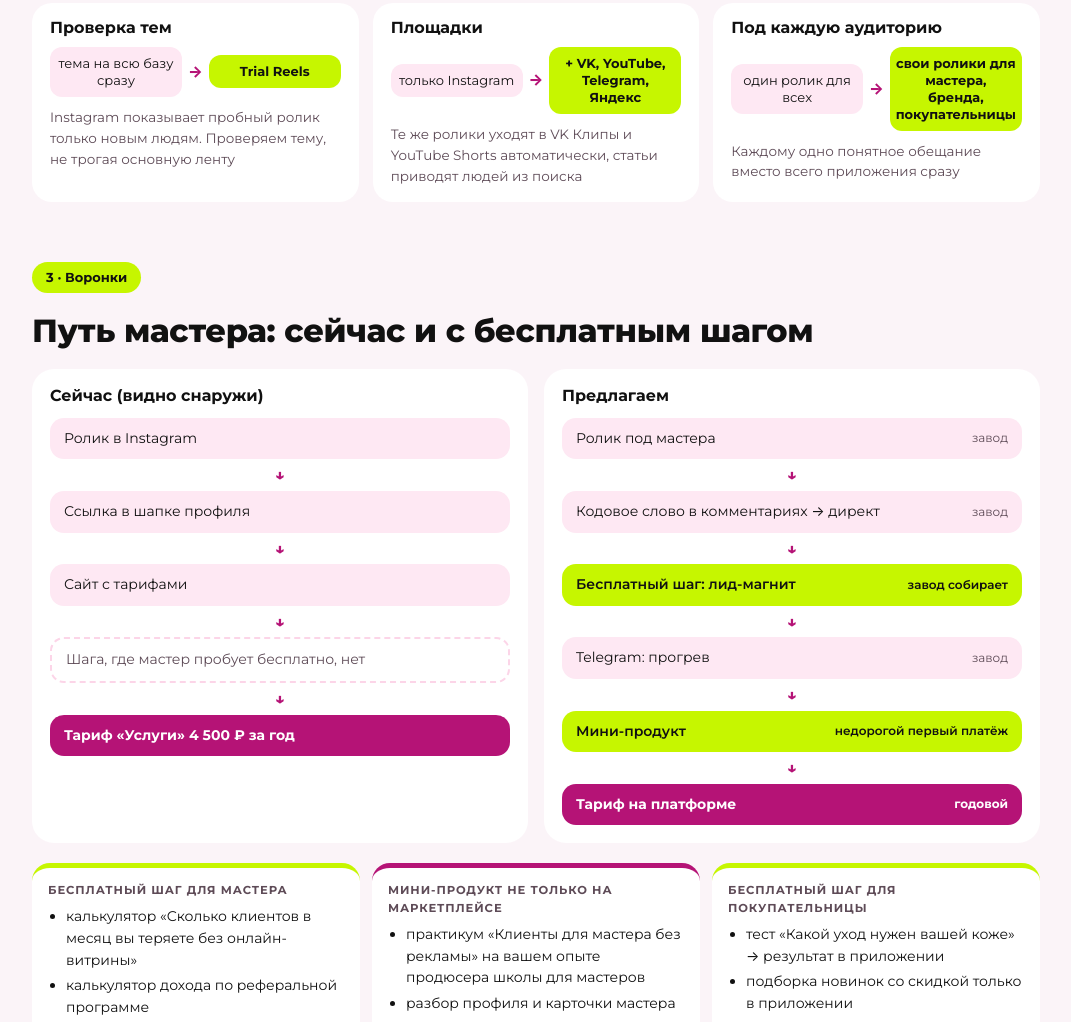
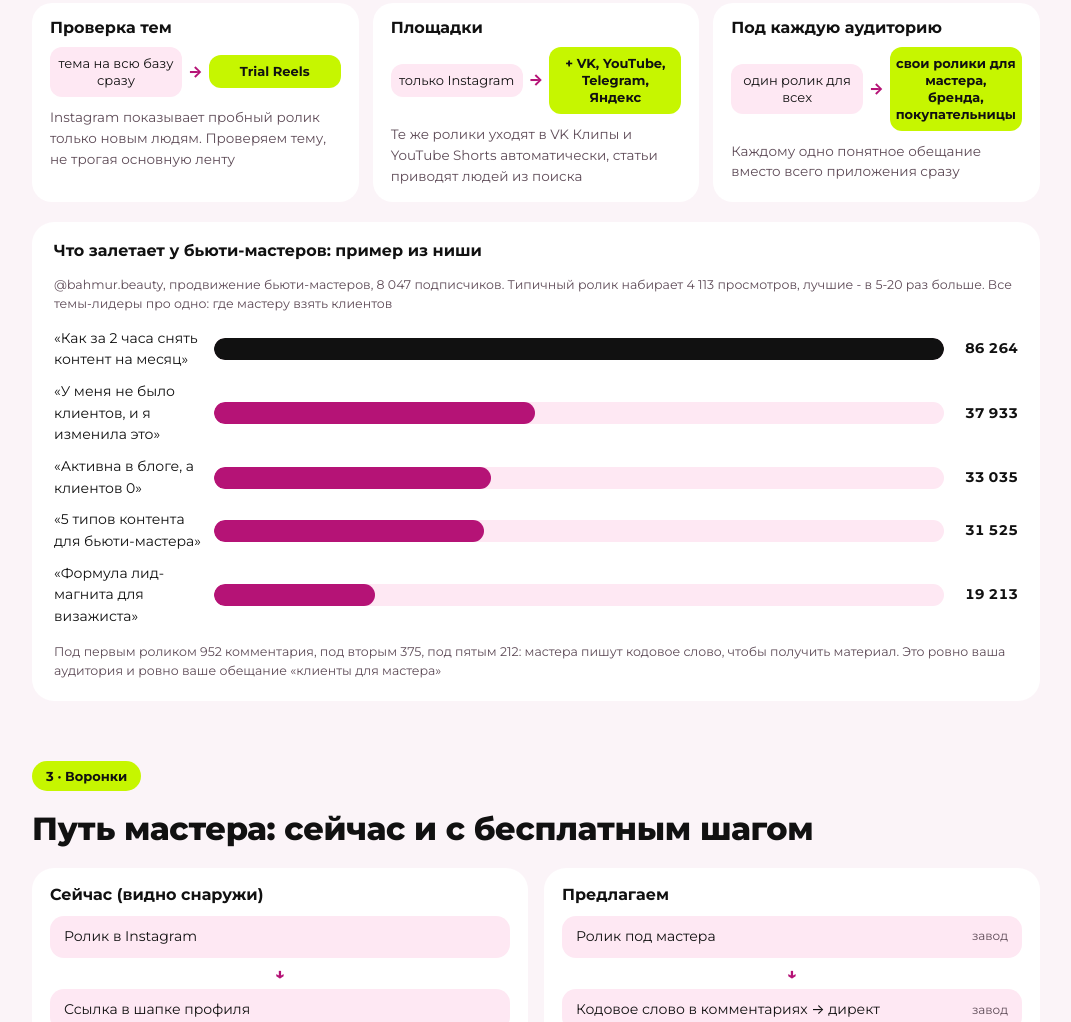
Before and after one commit to KURSK-24/krasota-strategiya, a plain HTML site: page index.html in a window 1280 px wide. Shown: the part 2840-3862 px from the top of the page, without its empty margins (104-1175 px from the left). Drawn offline with nearby package versions, Linux system fonts and the light colour scheme.

Commit message:
Пример ниши: что залетает у бьюти-мастеров

```diff
--- a/index.html
+++ b/index.html
@@ -254,6 +254,18 @@ section{display:flex;flex-direction:column;gap:20px}
     <div class="lv"><h3>Площадки</h3><div class="fromto"><div class="a">только Instagram</div><i>→</i><div class="b">+ VK, YouTube, Telegram, Яндекс</div></div><p>Те же ролики уходят в VK Клипы и YouTube Shorts автоматически, статьи приводят людей из поиска</p></div>
     <div class="lv"><h3>Под каждую аудиторию</h3><div class="fromto"><div class="a">один ролик для всех</div><i>→</i><div class="b">свои ролики для мастера, бренда, покупательницы</div></div><p>Каждому одно понятное обещание вместо всего приложения сразу</p></div>
   </div>
+  <div class="panel">
+    <h3>Что залетает у бьюти-мастеров: пример из ниши</h3>
+    <p class="cap">@bahmur.beauty, продвижение бьюти-мастеров, 8 047 подписчиков. Типичный ролик набирает 4 113 просмотров, лучшие - в 5-20 раз больше. Все темы-лидеры про одно: где мастеру взять клиентов</p>
+    <div class="bars">
+      <div class="bar"><span class="t">«Как за 2 часа снять контент на месяц»</span><span class="tr"><span class="fl top" style="width:100%;display:block"></span></span><span class="v">86 264</span></div>
+      <div class="bar"><span class="t">«У меня не было клиентов, и я изменила это»</span><span class="tr"><span class="fl" style="width:44%;display:block"></span></span><span class="v">37 933</span></div>
+      <div class="bar"><span class="t">«Активна в блоге, а клиентов 0»</span><span class="tr"><span class="fl" style="width:38%;display:block"></span></span><span class="v">33 035</span></div>
+      <div class="bar"><span class="t">«5 типов контента для бьюти-мастера»</span><span class="tr"><span class="fl" style="width:37%;display:block"></span></span><span class="v">31 525</span></div>
+      <div class="bar"><span class="t">«Формула лид-магнита для визажиста»</span><span class="tr"><span class="fl" style="width:22%;display:block"></span></span><span class="v">19 213</span></div>
+    </div>
+    <p class="cap">Под первым роликом 952 комментария, под вторым 375, под пятым 212: мастера пишут кодовое слово, чтобы получить материал. Это ровно ваша аудитория и ровно ваше обещание «клиенты для мастера»</p>
+  </div>
 </section>
 
 <section>
```
